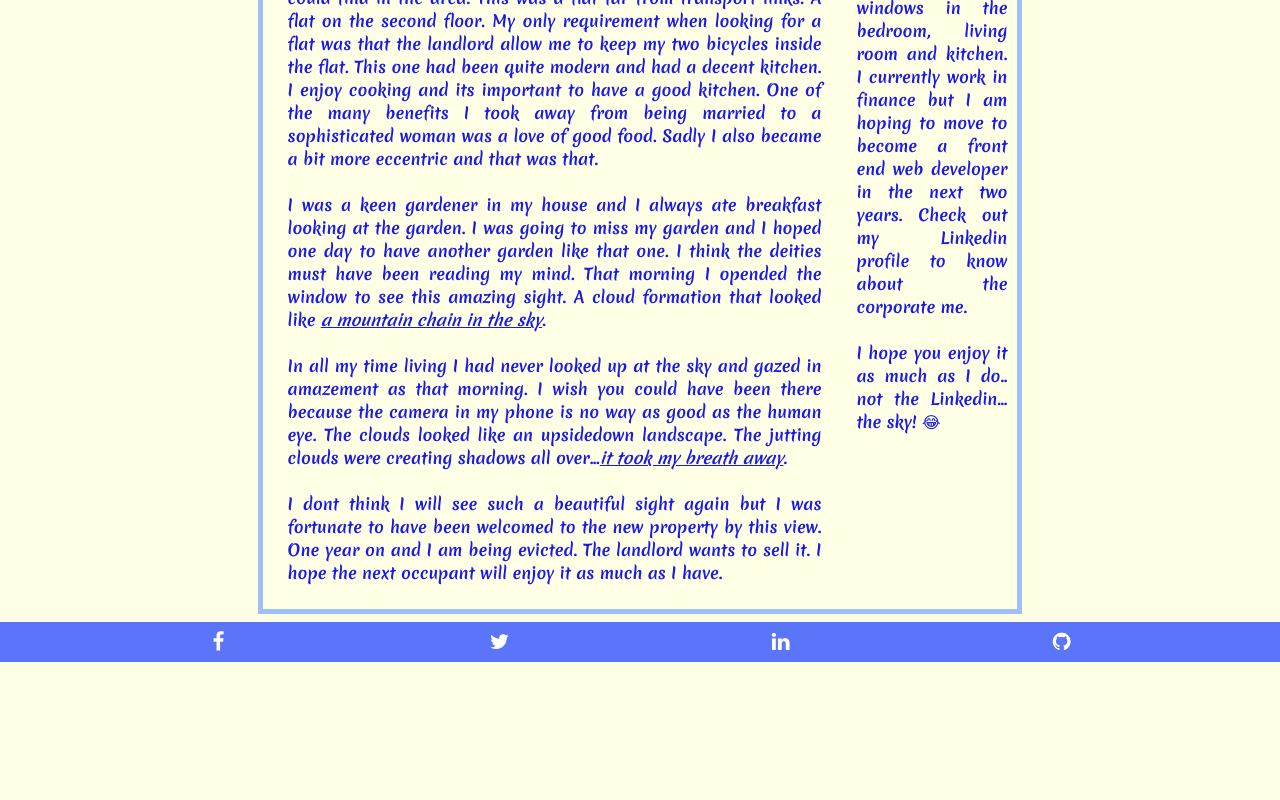
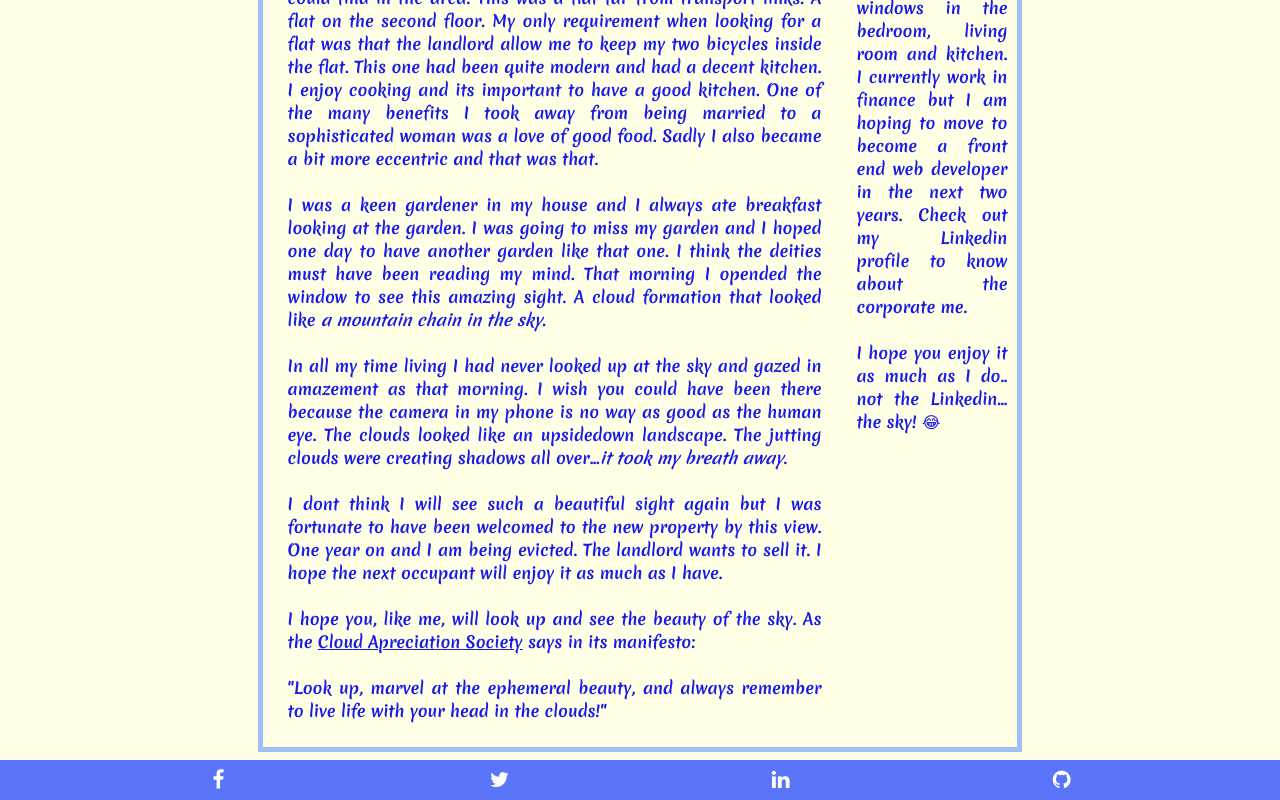
Before and after one commit to RPIERIS/skywindow, a plain HTML site: page blogpost.html in a window 1280 px wide. Shown: the part 605-1405 px from the top of the page. Before the commit the page ends 1267 px from the top, so only its background shows below. Drawn offline with Linux system fonts and the light colour scheme; a web font is replaced by a local one.

Commit message:
blockquote added to blog page

```diff
--- a/blogpost.html
+++ b/blogpost.html
@@ -41,16 +41,24 @@
         <p>I was a keen gardener in my house and I always ate breakfast looking at the garden. I was going
            to miss my garden and I hoped one day to have another garden like that one. I think the deities must
            have been reading my mind. That morning I opended the window to see this amazing sight. A cloud formation
-           that looked like <strong class="underline"><em>a mountain chain in the sky</em></strong>.</p>
+           that looked like <strong><em>a mountain chain in the sky</em></strong>.</p>
         <br>
         <p>In all my time living I had never looked up at the sky and gazed in amazement as that morning.
            I wish you could have been there because the camera in my phone is no way as good as the
            human eye. The clouds looked like an upsidedown landscape. The jutting clouds were creating
-           shadows all over...<strong class="underline"><em>it took my breath away</em></strong>.</p>
+           shadows all over...<strong><em>it took my breath away</em></strong>.</p>
         <br>
         <p>I dont think I will see such a beautiful sight again but I was fortunate to have been welcomed to the
            new property by this view. One year on and I am being evicted. The landlord wants to sell it. I hope the
            next occupant will enjoy it as much as I have.</p>
+        <br>
+        <p>I hope you, like me, will look up and see the beauty of the sky. As the
+           <a href="https://cloudappreciationsociety.org/" class="underline" >Cloud Apreciation Society</a> says
+           in its manifesto:</p>
+        <br>
+        <blockquote cite="https://cloudappreciationsociety.org/manifesto/">"Look up, marvel at the ephemeral beauty, and always
+          remember to live life with your head in the clouds!"
+        </blockquote>
     </div>
     <div class="aboutme">
         <img src="images/MeSep2020.jpg" alt="Picture of Ran" class="mepicture">
```
